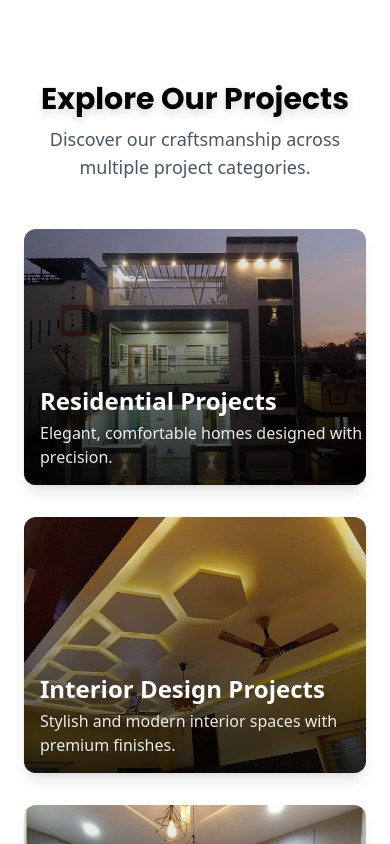
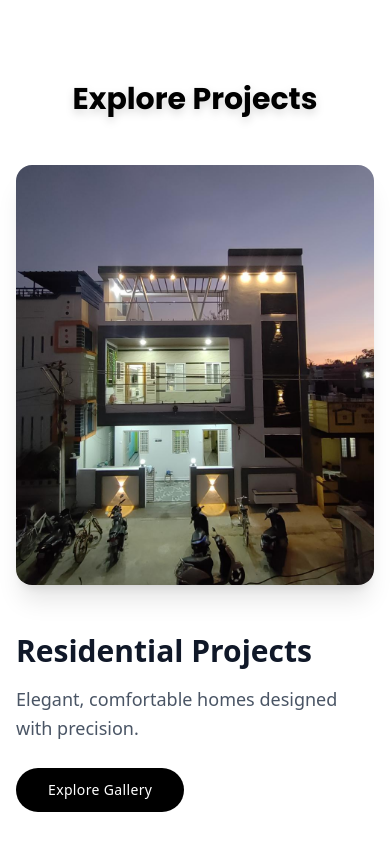
Before and after one commit to yathi03/PrasiddhiConstruction_Portfolio, a React (Vite) app: page / in a window 390 px wide. Shown: the part 3420-4264 px from the top of the page. Built offline with nearby package versions, Linux system fonts and the light colour scheme.

Commit message:
explore project section

```diff
--- a/src/components/ExploreProjects.jsx
+++ b/src/components/ExploreProjects.jsx
@@ -1,5 +1,5 @@
-// src/components/ExploreProjects.jsx
 import { useState, useEffect } from "react";
+import { motion } from "framer-motion";
 
 import service1 from "../assets/service1.jpg";
 import service2 from "../assets/service2.jpg";
@@ -21,119 +21,149 @@ import service18 from "../assets/service18.jpg";
 import service19 from "../assets/service19.jpg";
 import service20 from "../assets/service20.jpg";
 
-
-
-
 const projectCategories = [
   {
     title: "Residential Projects",
     description: "Elegant, comfortable homes designed with precision.",
-    images: [service18,service2,service7,service8,service9,service19],
+    images: [service18, service2, service7, service8, service9, service19],
   },
   {
     title: "Interior Design Projects",
     description: "Stylish and modern interior spaces with premium finishes.",
-    images: [service3, service4,service10,service11,service12,service13,service14,service15],
+    images: [
+      service3,
+      service4,
+      service10,
+      service11,
+      service12,
+      service13,
+      service14,
+      service15,
+    ],
   },
   {
     title: "Renovation Projects",
     description: "Transforming old spaces into modern masterpieces.",
-    images: [service5, service6,service17,service1,service20],
+    images: [service5, service6, service17, service1, service20],
   },
 ];
+
+const textVariant = {
+  hidden: { opacity: 0, y: 30 },
+  visible: {
+    opacity: 1,
+    y: 0,
+    transition: {
+      duration: 0.7,
+      ease: "easeOut",
+    },
+  },
+};
 
 export default function ExploreProjects() {
   const [activeCategory, setActiveCategory] = useState(null);
 
-  // Prevent background scroll when overlay is open
   useEffect(() => {
-    if (activeCategory) {
-      document.body.style.overflow = "hidden";
-    } else {
+    document.body.style.overflow = activeCategory ? "hidden" : "";
+    return () => {
       document.body.style.overflow = "";
-    }
+    };
   }, [activeCategory]);
 
   return (
-    <section className="relative w-full py-20 px-6 lg:px-16">
-      {/* Title */}
-      <div className="max-w-7xl mx-auto text-center mb-12">
+    <>
+      {/* MAIN SECTION */}
+      <section className="py-20 px-4 lg:px-10 bg-white">
       <h2
-          className="text-3xl sm:text-4xl font-bold text-black drop-shadow-lg"
+        className="text-3xl sm:text-4xl font-bold text-black mb-12 drop-shadow-lg text-center"
         style={{ fontFamily: "'Poppins', sans-serif" }}
       >
-          Explore Our Projects
+        Explore Projects
       </h2>
-        <p className="text-gray-600 mt-2 text-lg">
-          Discover our craftsmanship across multiple project categories.
-        </p>
-      </div>
 
-      {/* Project Category Cards */}
-      <div className="grid grid-cols-1 sm:grid-cols-2 lg:grid-cols-3 gap-8 max-w-7xl mx-auto">
-        {projectCategories.map((category) => (
+        <div className="max-w-7xl mx-auto space-y-20">
+          {projectCategories.map((category, index) => (
             <div
               key={category.title}
+              className={`flex flex-col lg:flex-row ${
+                index % 2 !== 0 ? "lg:flex-row-reverse" : ""
+              } items-center gap-12`}
+            >
+              {/* Image */}
+              <div
                 onClick={() => setActiveCategory(category)}
-            className="relative rounded-xl overflow-hidden shadow-lg transform transition-all duration-300 hover:scale-105 cursor-pointer"
+                className="lg:w-1/2 w-full overflow-hidden rounded-2xl shadow-xl cursor-pointer"
               >
                 <img
                   src={category.images[0]}
                   alt={category.title}
-              className="w-full h-64 object-cover"
-              loading="lazy"
-              decoding="async"
-              fetchPriority="low"
+                  className="w-full h-[420px] object-cover hover:scale-105 transition duration-500"
                 />
+              </div>
 
-            <div className="absolute inset-0 bg-gradient-to-t from-black/80 via-black/40 to-transparent"></div>
-
-            <div className="absolute bottom-4 left-4 z-10">
-              <h3 className="text-2xl font-semibold text-white drop-shadow-lg">
+              {/* Animated Text Content */}
+              <motion.div
+                className="lg:w-1/2 w-full text-left"
+                variants={textVariant}
+                initial="hidden"
+                whileInView="visible"
+                viewport={{ once: true, amount: 0.4 }}
+              >
+                <h3 className="text-3xl font-bold text-gray-900">
                   {category.title}
                 </h3>
-              <p className="text-white/90 mt-1 drop-shadow-md">
+
+                <p className="text-gray-600 mt-4 text-lg leading-relaxed">
                   {category.description}
                 </p>
-            </div>
+
+                <button
+                  onClick={() => setActiveCategory(category)}
+                  className="mt-6 px-8 py-3 bg-black text-white rounded-full text-sm tracking-wide hover:bg-gray-800 transition"
+                >
+                  Explore Gallery
+                </button>
+              </motion.div>
             </div>
           ))}
         </div>
+      </section>
 
-      {/* Overlay Gallery */}
+      {/* GALLERY MODAL */}
       {activeCategory && (
-        <div className="fixed inset-0 bg-black/80 backdrop-blur-md z-50 flex flex-col items-center p-6 overflow-auto animate-fadeIn">
+        <div className="fixed inset-0 z-50 bg-black/80 flex items-center justify-center px-4">
+          <motion.div
+            initial={{ opacity: 0, scale: 0.95 }}
+            animate={{ opacity: 1, scale: 1 }}
+            transition={{ duration: 0.3, ease: "easeOut" }}
+            className="bg-white max-w-6xl w-full rounded-2xl p-6 relative overflow-y-auto max-h-[90vh]"
+          >
             {/* Close Button */}
             <button
               onClick={() => setActiveCategory(null)}
-            className="fixed top-6 right-6 text-white text-4xl font-bold hover:text-red-500 transition z-50"
+              className="absolute top-4 right-4 text-2xl font-bold text-black"
             >
-            &times;
+              ✕
             </button>
 
-          <h3
-            className="text-3xl font-bold text-white mt-10 drop-shadow-lg"
-            style={{ fontFamily: "'Poppins', sans-serif" }}
-          >
+            <h2 className="text-3xl font-bold mb-6">
               {activeCategory.title}
-          </h3>
+            </h2>
 
-          {/* Images */}
-          <div className="mt-10 grid grid-cols-1 sm:grid-cols-2 md:grid-cols-3 gap-6 w-full max-w-6xl">
+            {/* Gallery */}
+            <div className="grid grid-cols-1 sm:grid-cols-2 lg:grid-cols-3 gap-4">
               {activeCategory.images.map((img, index) => (
                 <img
                   key={index}
                   src={img}
                   alt={`${activeCategory.title} ${index + 1}`}
-                className="w-full h-80 object-cover rounded-lg shadow-xl transform transition-all duration-300 hover:scale-105"
-                loading="lazy"
-                decoding="async"
-                fetchpriority="low"
+                  className="w-full h-64 object-cover rounded-xl"
                 />
               ))}
             </div>
+          </motion.div>
         </div>
       )}
-    </section>
+    </>
   );
 }
```
Lines whose indentation alone changed are shown as unchanged.
